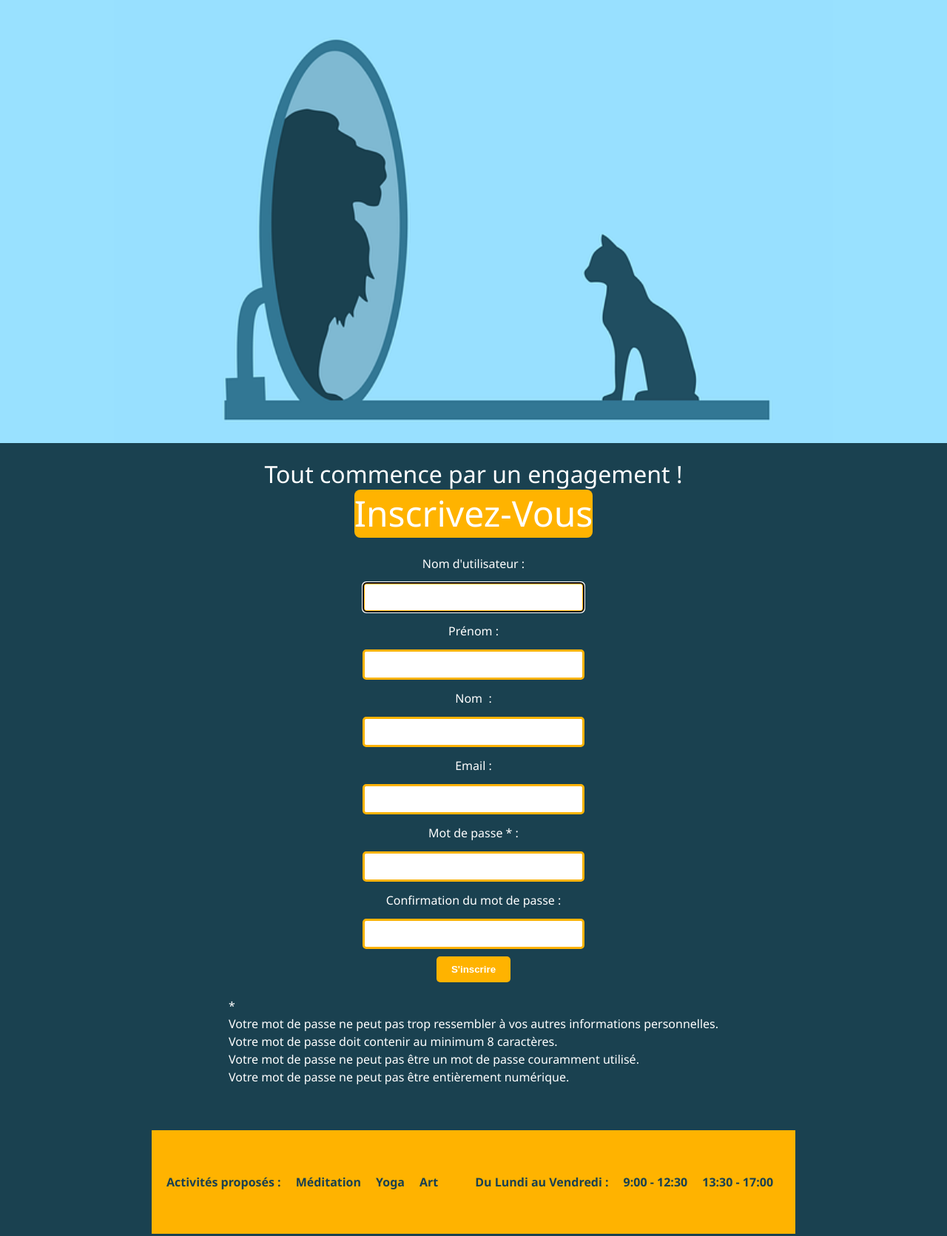
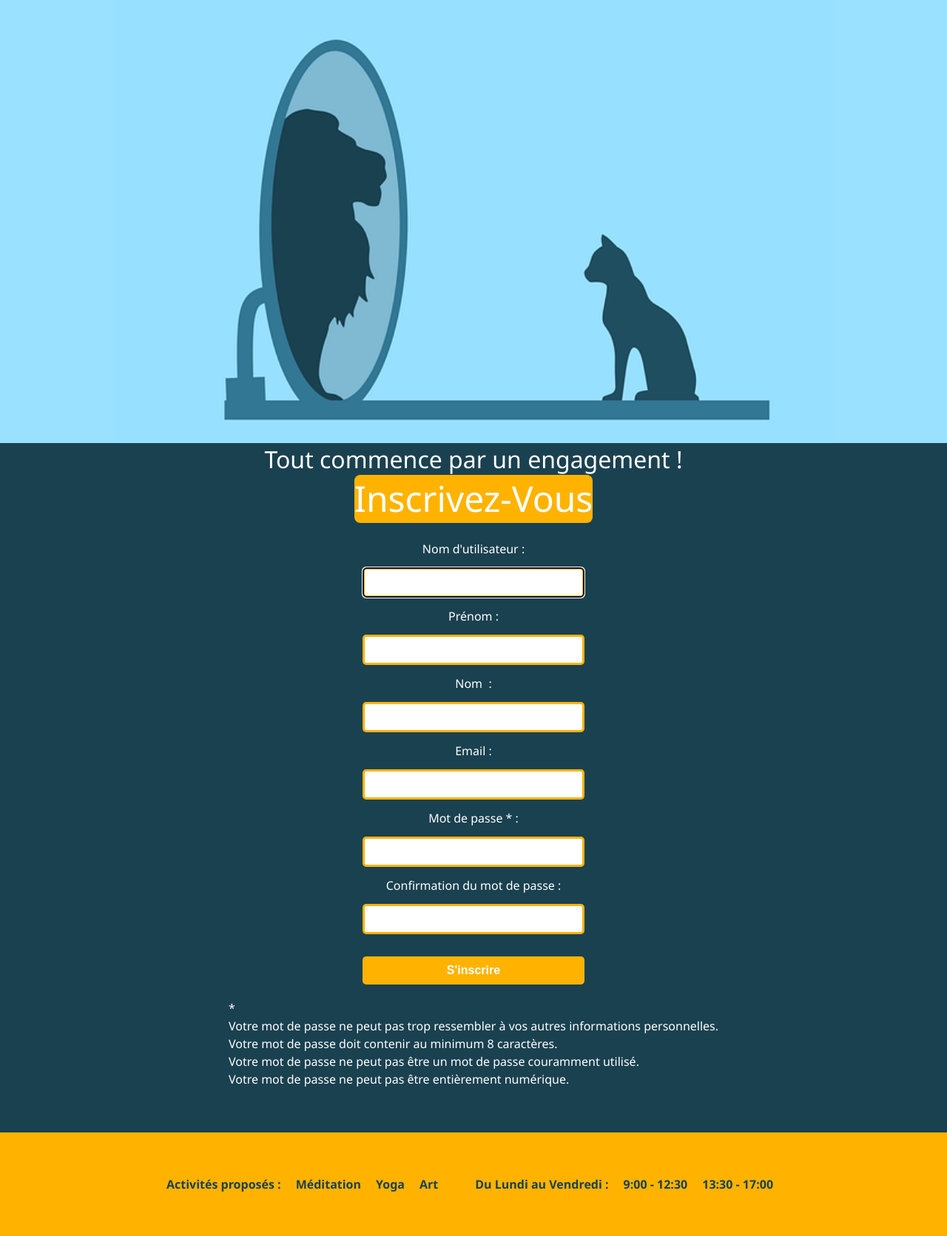
Before and after one commit to ForskyOnly/CoachForLife, a Django app: page /signup/ in a window 1280 px wide. Shown: the part 476-2147 px from the top of the page at 74% size. Run offline with Django 4.2, Linux system fonts and the light colour scheme.

Commit message:
derniere retouches css

```diff
--- a/Coach/user_appointment/static/login.css
+++ b/Coach/user_appointment/static/login.css
@@ -64,10 +64,14 @@ form {
     background-color: #ffb300;
     color: #fff;
     font-weight: 600;
+    font-size: 16px;
     border-radius: 5px;
     padding: 10px 20px;
     border: none;
     cursor: pointer;
+    margin-top: 20px;
+    width: 300px;
+
   }
 
   form button[type="submit"]:hover{
--- a/Coach/user_appointment/static/prendre_rdv.css
+++ b/Coach/user_appointment/static/prendre_rdv.css
@@ -78,8 +78,9 @@ body{
     border: none;
     cursor: pointer;
     font-family: 'Segoe UI', Tahoma, Geneva, Verdana, sans-serif;
-    font-size: 18px;
-  }
+    font-size: 16px;
+    width: 300px;
+ }
 
   input[type="submit"]:hover{
     background-color: #fff;
--- a/Coach/user_appointment/static/signup.css
+++ b/Coach/user_appointment/static/signup.css
@@ -1,14 +1,5 @@
   body{
     background-color: #1a4150;
-  }
-
-  .container {
-    display: flex;
-    flex-direction: column;
-    align-items: center;
-    justify-content: center;
-    margin-top: 20px;
-
   }
 
   h2 {
@@ -71,10 +62,13 @@
     background-color: #ffb300;
     color: #fff;
     font-weight: 600;
+    font-size: 16px;
     border-radius: 5px;
     padding: 10px 20px;
     border: none;
     cursor: pointer;
+    margin-top: 20px;
+    width: 300px;
   }
 
   form button[type="submit"]:hover{
--- a/Coach/user_appointment/templates/base.html
+++ b/Coach/user_appointment/templates/base.html
@@ -103,15 +103,13 @@
           <li><a href="/#art">Art</a></li>
         </ul>
 
-        <div class="hours">
+        <ul class="hours-list" class="hours">
+        <li>Du Lundi au Vendredi : </li>
+        <li>9:00 - 12:30</li>
+        <li>13:30 - 17:00</li>
+        </ul>
 
-          <ul class="hours-list">
-            <li>Du Lundi au Vendredi : </li>
-            <li>9:00 - 12:30</li>
-            <li>13:30 - 17:00</li>
-          </ul>
 
-        </div>
 
       </footer>
 
--- a/Coach/user_appointment/templates/signup.html
+++ b/Coach/user_appointment/templates/signup.html
@@ -9,8 +9,6 @@
 
 {% block sign_up %}
   <body>
-
-    <div class="container">
 
       <h2> Tout commence par un engagement !<br>
         <span>Inscrivez-Vous  </span> </h2>
@@ -27,7 +25,5 @@
           </div>
         </form>
 
-    <div>
-
   </body>
   {% endblock sign_up %}
```
